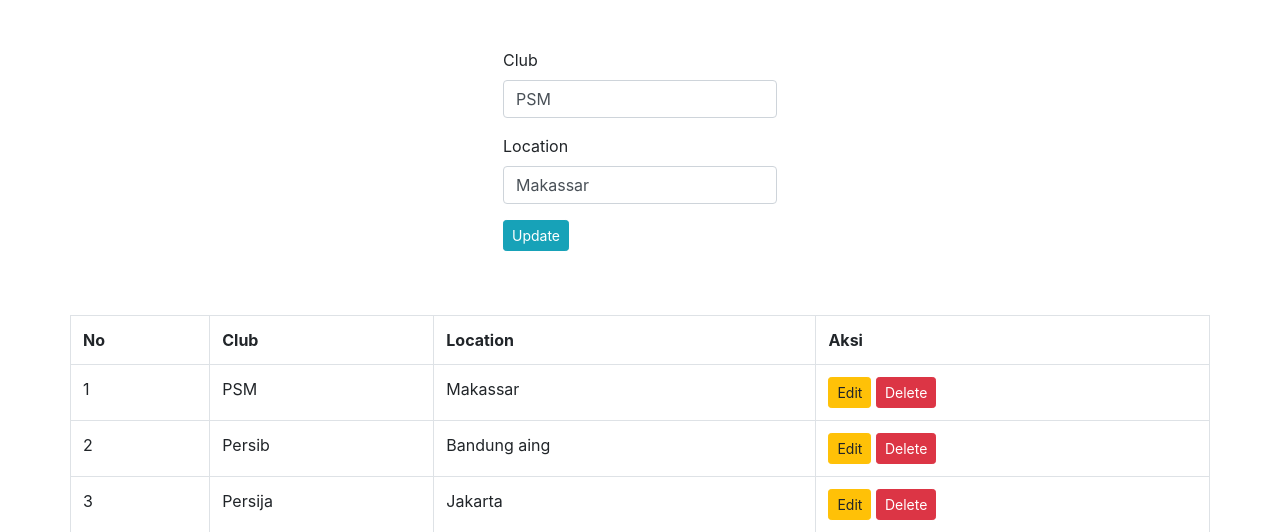
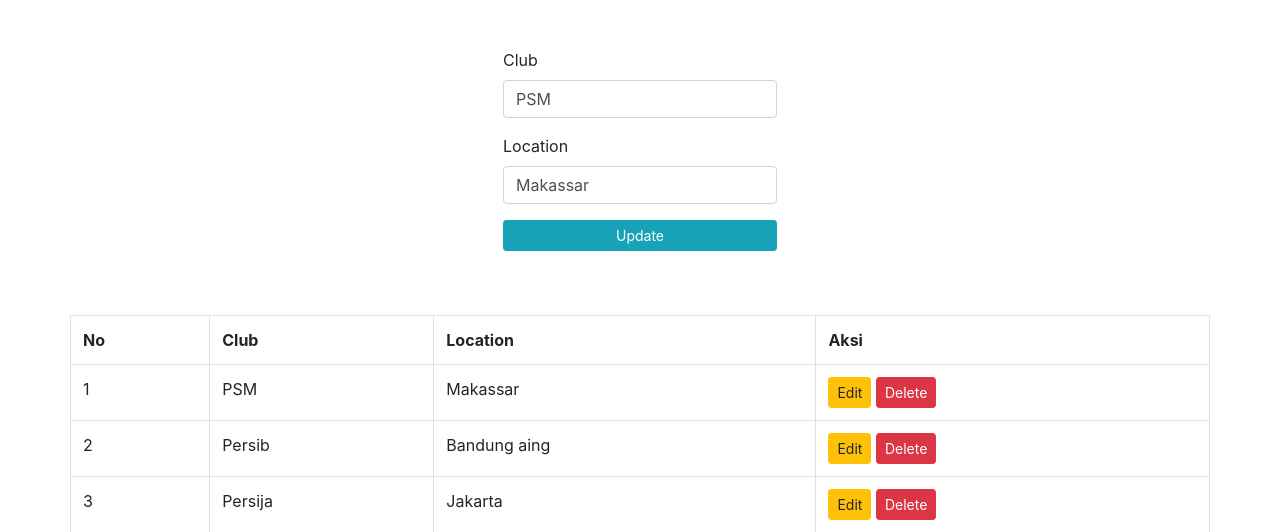
Before and after one commit to zulkiflijufri/php-simplecrud, a PHP site: page /index.php?edit=33 in a window 1280 px wide. Shown: the top 532 px of the page. Run offline with PHP 8.4, Linux system fonts and the light colour scheme; data comes from the database, SQL or seed files in the repository.

Commit message:
Edit button save and update

```diff
--- a/index.php
+++ b/index.php
@@ -30,9 +30,9 @@
                 </div>
                 <div class="form-group">
                     <?php if($update == true) : ?>
-                        <button class="btn btn-sm btn-info" type="submit" name="update">Update</button>
+                        <button class="btn btn-sm btn-info btn-block" type="submit" name="update">Update</button>
                         <?php else: ?>
-                            <button class="btn btn-sm btn-primary" type="submit" name="save">Save</button>
+                            <button class="btn btn-sm btn-primary btn-block" type="submit" name="save">Save</button>
                         <?php endif ?>
                     </div>
                 </form>
```
